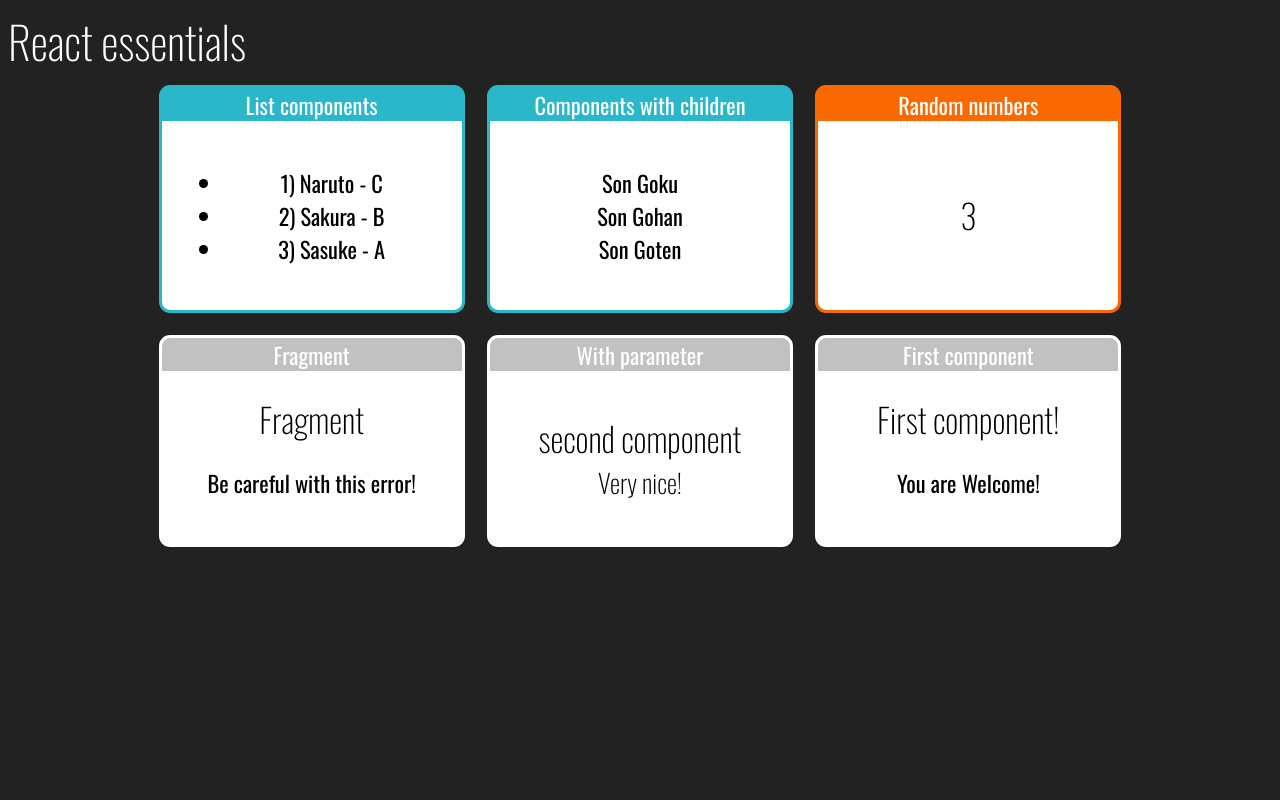
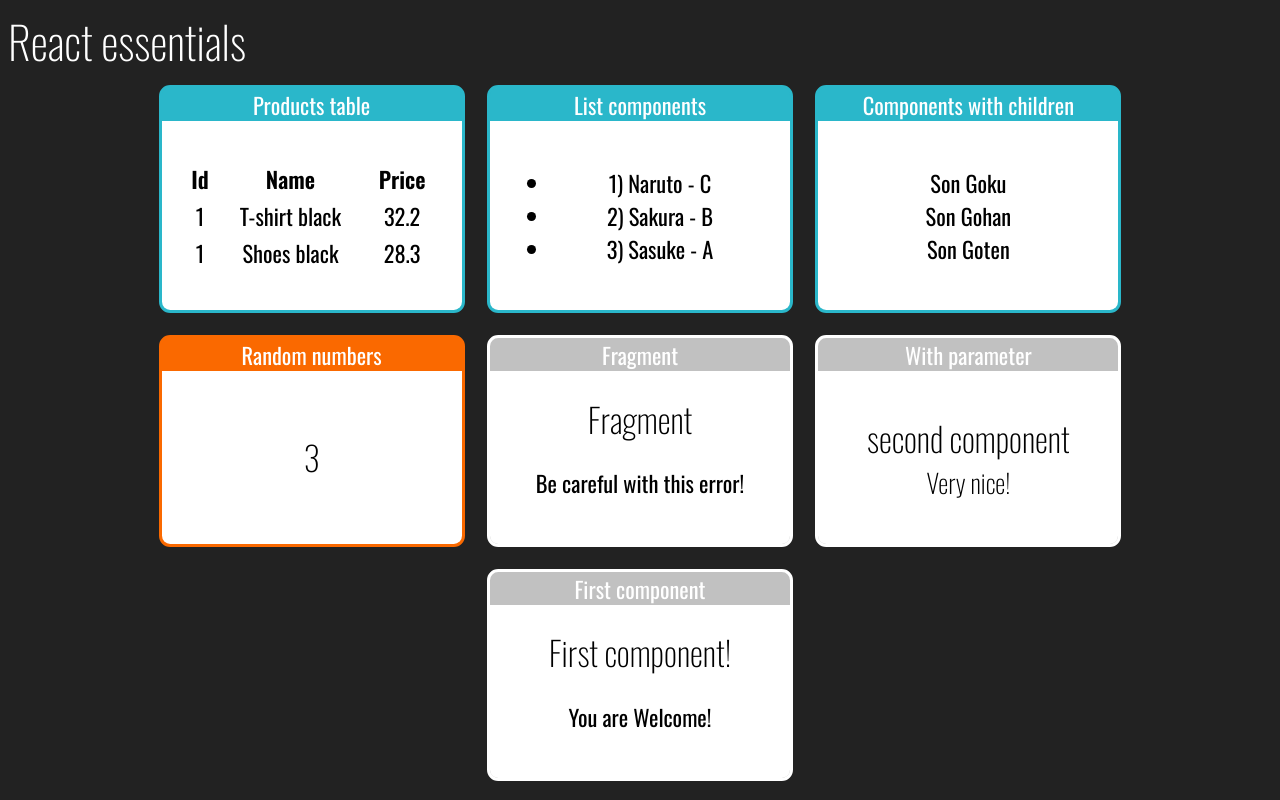
Before and after one commit to FlavioRoberto/fundamentos-react, a React (Create React App) app: page / in a window 1280 px wide. Built offline with nearby package versions, Linux system fonts and the light colour scheme.

Commit message:
Feat: Created products table

```diff
--- a/src/App.jsx
+++ b/src/App.jsx
@@ -1,43 +1,48 @@
-import React from "react";
-import "./App.css";
-import First from "./components/basics/First";
-import WithParameter from "./components/basics/WithParameter";
-import Fragment from "./components/basics/Fragment";
-import Random from "./components/basics/Random";
-import Card from "./components/layouts/Card/Card";
-import Family from "./components/basics/Family";
-import FamilyMember from "./components/basics/FamilyMember";
-import StudentsLists from "./components/Loop/StudentsList";
+import React from 'react';
+import './App.css';
+import First from './components/basics/First';
+import WithParameter from './components/basics/WithParameter';
+import Fragment from './components/basics/Fragment';
+import Random from './components/basics/Random';
+import Card from './components/layouts/Card/Card';
+import Family from './components/basics/Family';
+import FamilyMember from './components/basics/FamilyMember';
+import StudentsLists from './components/Loop/StudentsList';
+import ProductsTable from './components/Loop/ProductsTable';
 
 const App = () => (
-  <div id="app">
+  <div id='app'>
     <h1>React essentials</h1>
-    <div className="content">
-      <Card title="List components" color="#2AB7CA">
+    <div className='content'>
+      <Card title='Products table' color='#2AB7CA'>
+        <ProductsTable />
+      </Card>
+
+      <Card title='List components' color='#2AB7CA'>
         <StudentsLists />
       </Card>
 
-      <Card title="Components with children" color="#2AB7CA">
-        <Family lastName="Son">
-          <FamilyMember name="Goku" />
-          <FamilyMember name="Gohan" />
-          <FamilyMember name="Goten" />
+      <Card title='Components with children' color='#2AB7CA'>
+        <Family lastName='Son'>
+          <FamilyMember name='Goku' />
+          <FamilyMember name='Gohan' />
+          <FamilyMember name='Goten' />
         </Family>
       </Card>
 
-      <Card title="Random numbers" color="#FA6900">
+      <Card title='Random numbers' color='#FA6900'>
         <Random min={1} max={5} />
       </Card>
 
-      <Card title="Fragment">
+      <Card title='Fragment'>
         <Fragment />
       </Card>
 
-      <Card title="With parameter">
-        <WithParameter title="second component" subtitle="Very nice!" />
+      <Card title='With parameter'>
+        <WithParameter title='second component' subtitle='Very nice!' />
       </Card>
 
-      <Card title="First component">
+      <Card title='First component'>
         <First />
       </Card>
     </div>
--- /dev/null
+++ b/src/components/Loop/ProductsTable.jsx
@@ -0,0 +1,26 @@
+import products from '../../data/products';
+
+const ProductsTable = () => {
+  const productsItems = products.map((product) => (
+    <tr key={product.id}>
+      <td>{product.id}</td>
+      <td>{product.name}</td>
+      <td>{product.price}</td>
+    </tr>
+  ));
+
+  return (
+    <table>
+      <thead>
+        <tr>
+          <th>Id</th>
+          <th>Name</th>
+          <th>Price</th>
+        </tr>
+      </thead>
+      <tbody>{productsItems}</tbody>
+    </table>
+  );
+};
+
+export default ProductsTable;
--- /dev/null
+++ b/src/data/products.js
@@ -0,0 +1,14 @@
+const products = [
+    {
+        id: 1,
+        name: "T-shirt black",
+        price: 32.20
+    },
+    {
+        id: 1,
+        name: "Shoes black",
+        price: 28.30
+    }
+];
+
+export default products;
```
